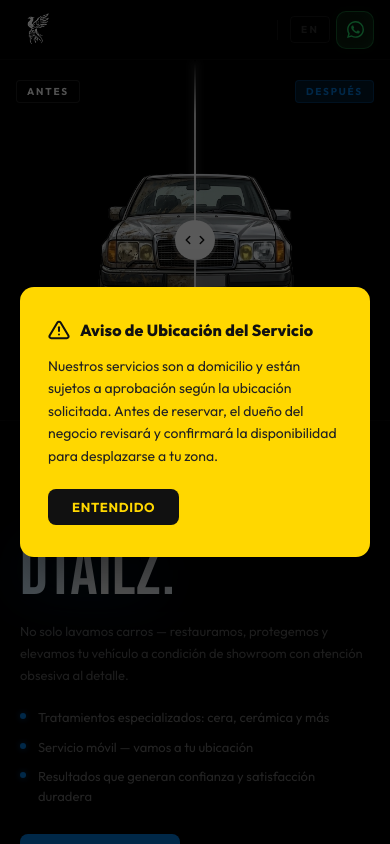
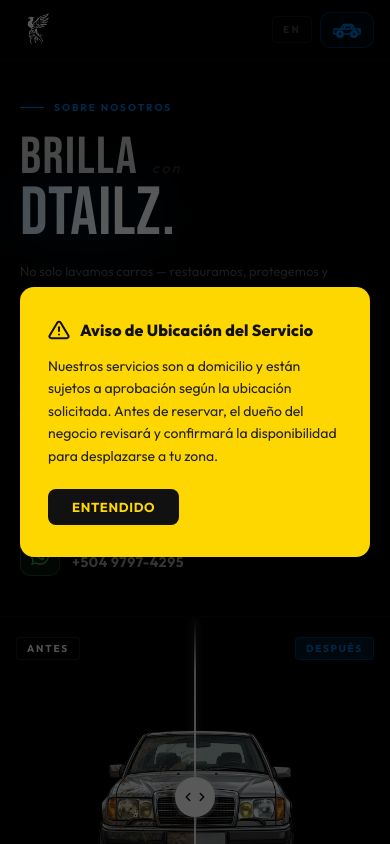
Before and after one commit to THEBLUEFLASH18/Dtails, a React (Vite) app: page / in a window 390 px wide. Shown: the top 844 px of the page. Built offline with nearby package versions, Linux system fonts and the light colour scheme.

Commit message:
Added new nav button and dirty/clean car version

```diff
--- a/src/HeroSection.css
+++ b/src/HeroSection.css
@@ -21,7 +21,7 @@
 
 .hero {
   display: grid;
-  grid-template-columns: 55% 45%;
+  grid-template-columns: 50% 50%;
   min-height: 620px;
   background: #000;
   overflow: hidden;
@@ -370,10 +370,6 @@
    ================================================ */
 
 @media (max-width: 1099px) {
-  .hero {
-    grid-template-columns: 50% 50%;
-  }
-
   .hero-content {
     padding: 48px 32px;
   }
@@ -382,13 +378,18 @@
 @media (max-width: 767px) {
   .hero {
     grid-template-columns: 1fr;
-    grid-template-rows: 360px auto;
+    grid-template-rows: auto 360px;
   }
 
   .hero-content {
+    order: 1;
     padding: 40px 20px;
     border-left: none;
-    border-top: 1px solid rgba(255,255,255,0.04);
+    border-bottom: 1px solid rgba(255,255,255,0.04);
+  }
+
+  .hero-slider {
+    order: 2;
   }
 
   .ht-brilla { font-size: 52px; }
--- a/src/NavBar.css
+++ b/src/NavBar.css
@@ -45,7 +45,7 @@
 }
 
 .nav-link {
-    color: #3e3e3e;
+    color: #555555;
     text-decoration: none;
     font-size: 11px;
     font-weight: 600;
@@ -103,7 +103,7 @@
 
 .lang-toggle {
     background: transparent;
-    color: #2e2e2e;
+    color: #444444;
     border: 1px solid rgba(255, 255, 255, 0.08);
     padding: 6px 12px;
     font-size: 10px;
@@ -166,6 +166,111 @@
     animation: none;
 }
 
+/* ── Mobile car menu button (hidden on desktop) ── */
+
+.nav-mobile-right {
+    display: none;
+}
+
+.nav-car-btn {
+    display: flex;
+    align-items: center;
+    justify-content: center;
+    background: rgba(0, 115, 207, 0.08);
+    border: 1px solid rgba(0, 115, 207, 0.3);
+    border-radius: 10px;
+    color: #0073CF;
+    padding: 6px 10px;
+    cursor: pointer;
+    transition: background 0.2s, border-color 0.2s, box-shadow 0.2s;
+    flex-shrink: 0;
+}
+
+.nav-car-btn:hover {
+    background: rgba(0, 115, 207, 0.16);
+    border-color: rgba(0, 115, 207, 0.55);
+    box-shadow: 0 0 16px rgba(0, 115, 207, 0.25);
+}
+
+/* ── Mobile dropdown menu ── */
+
+.nav-mobile-menu {
+    position: sticky;
+    top: 60px;
+    z-index: 99;
+    width: 100%;
+    background: rgba(0, 0, 0, 0.98);
+    backdrop-filter: blur(20px);
+    -webkit-backdrop-filter: blur(20px);
+    border-bottom: 1px solid rgba(0, 115, 207, 0.15);
+    display: flex;
+    flex-direction: column;
+    overflow: hidden;
+    max-height: 0;
+    transition: max-height 0.35s cubic-bezier(0.16, 1, 0.3, 1), opacity 0.25s ease;
+    opacity: 0;
+    pointer-events: none;
+}
+
+.nav-mobile-menu--open {
+    max-height: 360px;
+    opacity: 1;
+    pointer-events: all;
+}
+
+.nav-mobile-link {
+    color: #6a6a6a;
+    text-decoration: none;
+    font-size: 13px;
+    font-weight: 600;
+    letter-spacing: 0.12em;
+    text-transform: uppercase;
+    padding: 18px 20px;
+    border-bottom: 1px solid rgba(255, 255, 255, 0.04);
+    transition: color 0.2s, background 0.2s, padding-left 0.25s;
+    position: relative;
+}
+
+.nav-mobile-link::before {
+    content: '';
+    position: absolute;
+    left: 0;
+    top: 0;
+    bottom: 0;
+    width: 2px;
+    background: #0073CF;
+    box-shadow: 0 0 8px rgba(0, 115, 207, 0.6);
+    transform: scaleY(0);
+    transition: transform 0.2s;
+}
+
+.nav-mobile-link:hover {
+    color: #ffffff;
+    background: rgba(255, 255, 255, 0.02);
+    padding-left: 28px;
+}
+
+.nav-mobile-link:hover::before {
+    transform: scaleY(1);
+}
+
+.nav-mobile-wa {
+    display: flex;
+    align-items: center;
+    gap: 10px;
+    color: #25d366;
+    text-decoration: none;
+    font-size: 14px;
+    font-weight: 700;
+    letter-spacing: 0.04em;
+    padding: 18px 20px;
+    transition: background 0.2s;
+}
+
+.nav-mobile-wa:hover {
+    background: rgba(37, 211, 102, 0.05);
+}
+
 /* ================================================
    RESPONSIVE
    ================================================ */
@@ -176,8 +281,15 @@
         padding: 0 16px;
     }
 
-    .nav-links {
+    .nav-links,
+    .nav-actions {
         display: none;
+    }
+
+    .nav-mobile-right {
+        display: flex;
+        align-items: center;
+        gap: 8px;
     }
 
     img.logo {
--- a/src/NavBar.tsx
+++ b/src/NavBar.tsx
@@ -1,3 +1,4 @@
+import { useState } from 'react';
 import logo from './assets/White-Logo-nav.webp';
 import './NavBar.css';
 
@@ -8,24 +9,62 @@
     setLanguage: (lang: Lang) => void;
 }
 
+function CarMenuIcon({ open }: { open: boolean }) {
+    return open ? (
+        // X to close
+        <svg width="22" height="22" viewBox="0 0 24 24" fill="none" stroke="currentColor" strokeWidth="2" strokeLinecap="round" strokeLinejoin="round">
+            <line x1="18" y1="6" x2="6" y2="18"/>
+            <line x1="6" y1="6" x2="18" y2="18"/>
+        </svg>
+    ) : (
+        // Car silhouette icon
+        <svg width="32" height="22" viewBox="0 0 32 22" fill="none" stroke="currentColor" strokeWidth="1.6" strokeLinecap="round" strokeLinejoin="round">
+            {/* Roof */}
+            <path d="M10 10 L12.5 5.5 L21 5.5 L23.5 10"/>
+            {/* Body */}
+            <path d="M3 10 L6.5 10 L10 10 L23.5 10 L25.5 10 L29 10 L29 15 L3 15 Z"/>
+            {/* Windshields */}
+            <path d="M13 10 L14 6.5 L20 6.5 L21 10"/>
+            {/* Wheels */}
+            <circle cx="9" cy="15" r="3.2" fill="#0073CF" stroke="#0073CF"/>
+            <circle cx="23" cy="15" r="3.2" fill="#0073CF" stroke="#0073CF"/>
+            {/* Wheel rims */}
+            <circle cx="9" cy="15" r="1.2" fill="#000" stroke="none"/>
+            <circle cx="23" cy="15" r="1.2" fill="#000" stroke="none"/>
+            {/* Headlight */}
+            <rect x="27" y="11" width="2.5" height="1.5" rx="0.5" fill="#0073CF" stroke="none"/>
+            {/* Tail light */}
+            <rect x="2.5" y="11" width="2" height="1.5" rx="0.5" fill="#333" stroke="none"/>
+        </svg>
+    );
+}
+
 function NavBar({ language, setLanguage }: NavBarProps) {
+    const [menuOpen, setMenuOpen] = useState(false);
+
     const nav = {
         about:    { EN: 'About',    ES: 'Nosotros' },
         services: { EN: 'Services', ES: 'Servicios' },
         contact:  { EN: 'Contact',  ES: 'Contacto'  },
-        book:     { EN: 'Book Now', ES: 'Reservar'  },
     };
 
+    function closeMenu() { setMenuOpen(false); }
+
     return (
+        <>
         <nav className="navbar">
-            <div className='logo-container'>
+            <div className="logo-container">
                 <img src={logo} alt="Dtailz" className="logo" />
             </div>
+
+            {/* Desktop links */}
             <div className="nav-links">
                 <a href="#" className="nav-link">{nav.about[language]}</a>
-                <a href="#" className="nav-link">{nav.services[language]}</a>
+                <a href="#services" className="nav-link">{nav.services[language]}</a>
                 <a href="#" className="nav-link">{nav.contact[language]}</a>
             </div>
+
+            {/* Desktop actions */}
             <div className="nav-actions">
                 <button
                     className="lang-toggle"
@@ -45,7 +84,45 @@
                     </svg>
                 </a>
             </div>
+
+            {/* Mobile right side */}
+            <div className="nav-mobile-right">
+                <button
+                    className="lang-toggle"
+                    onClick={() => setLanguage(language === 'EN' ? 'ES' : 'EN')}
+                >
+                    {language === 'EN' ? 'ES' : 'EN'}
+                </button>
+                <button
+                    className="nav-car-btn"
+                    onClick={() => setMenuOpen(o => !o)}
+                    aria-label="Toggle menu"
+                    aria-expanded={menuOpen}
+                >
+                    <CarMenuIcon open={menuOpen} />
+                </button>
+            </div>
         </nav>
+
+        {/* Mobile dropdown */}
+        <div className={`nav-mobile-menu${menuOpen ? ' nav-mobile-menu--open' : ''}`}>
+            <a href="#" className="nav-mobile-link" onClick={closeMenu}>{nav.about[language]}</a>
+            <a href="#services" className="nav-mobile-link" onClick={closeMenu}>{nav.services[language]}</a>
+            <a href="#" className="nav-mobile-link" onClick={closeMenu}>{nav.contact[language]}</a>
+            <a
+                href="https://wa.me/50497974295"
+                target="_blank"
+                rel="noopener noreferrer"
+                className="nav-mobile-wa"
+                onClick={closeMenu}
+            >
+                <svg width="16" height="16" viewBox="0 0 24 24" fill="currentColor">
+                    <path d="M17.472 14.382c-.297-.149-1.758-.867-2.03-.967-.273-.099-.471-.148-.67.15-.197.297-.767.966-.94 1.164-.173.199-.347.223-.644.075-.297-.15-1.255-.463-2.39-1.475-.883-.788-1.48-1.761-1.653-2.059-.173-.297-.018-.458.13-.606.134-.133.298-.347.446-.52.149-.174.198-.298.298-.497.099-.198.05-.371-.025-.52-.075-.149-.669-1.612-.916-2.207-.242-.579-.487-.5-.669-.51-.173-.008-.371-.01-.57-.01-.198 0-.52.074-.792.372-.272.297-1.04 1.016-1.04 2.479 0 1.462 1.065 2.875 1.213 3.074.149.198 2.096 3.2 5.077 4.487.709.306 1.262.489 1.694.625.712.227 1.36.195 1.871.118.571-.085 1.758-.719 2.006-1.413.248-.694.248-1.289.173-1.413-.074-.124-.272-.198-.57-.347m-5.421 7.403h-.004a9.87 9.87 0 01-5.031-1.378l-.361-.214-3.741.982.998-3.648-.235-.374a9.86 9.86 0 01-1.51-5.26c.001-5.45 4.436-9.884 9.888-9.884 2.64 0 5.122 1.03 6.988 2.898a9.825 9.825 0 012.893 6.994c-.003 5.45-4.437 9.884-9.885 9.884m8.413-18.297A11.815 11.815 0 0012.05 0C5.495 0 .16 5.335.157 11.892c0 2.096.547 4.142 1.588 5.945L.057 24l6.305-1.654a11.882 11.882 0 005.683 1.448h.005c6.554 0 11.89-5.335 11.893-11.893a11.821 11.821 0 00-3.48-8.413Z"/>
+                </svg>
+                +504 9797-4295
+            </a>
+        </div>
+        </>
     );
 }
 
```
